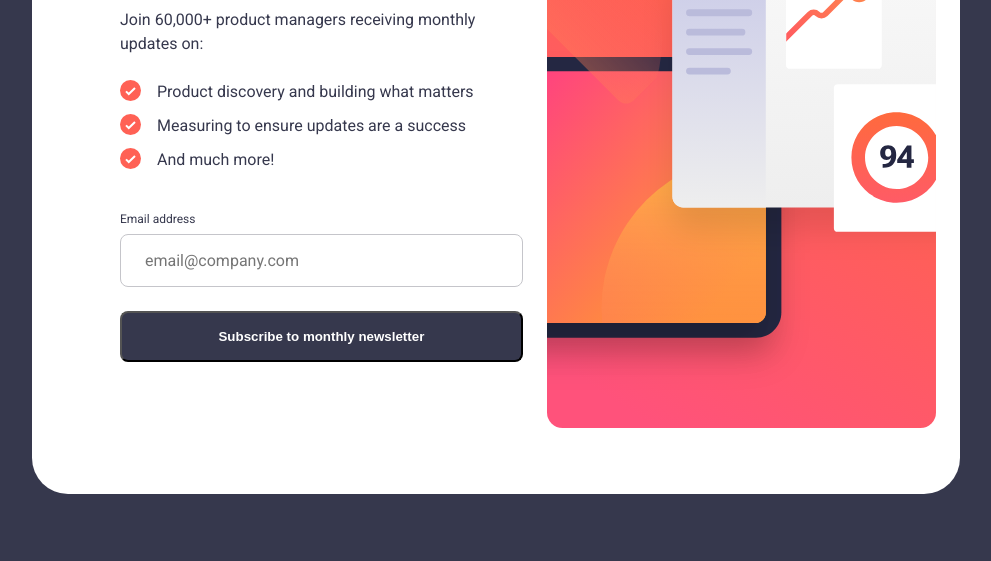
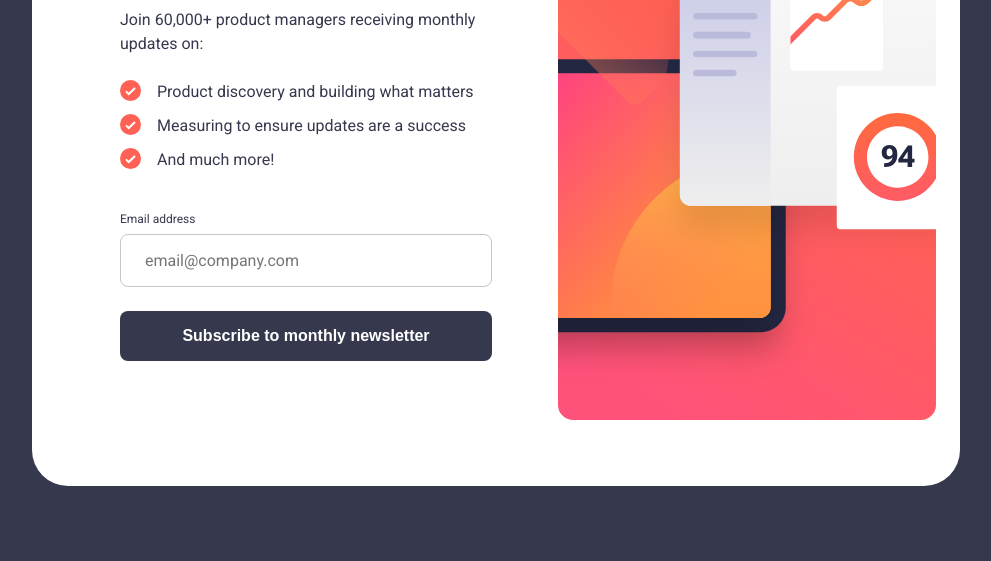
Before and after one commit to EdwardShanahan9/newsletter_sign_up_form, a plain HTML site: page index.html in a window 1280 px wide. Shown: the part 239-800 px from the top of the page, without its empty margins (144-1135 px from the left). Drawn offline with Linux system fonts and the light colour scheme.

Commit message:
Style form button

```diff
--- a/assets/css/style.css
+++ b/assets/css/style.css
@@ -115,11 +115,19 @@ h2 {
 .button {
   color: var(--color-white);
   background-color: var(--color-dark-navy);
+  font-size: 1.6rem;
   font-weight: bold;
   border-radius: 8px;
+  border: none;
   padding: 1.6rem;
   width: 100%;
   cursor: pointer;
+}
+
+.button:hover {
+  background: linear-gradient(#ff6a3a, #ff527b);
+  box-shadow: 0px 5px 26px rgba(255, 96, 85, 0.5);
+  border: none;
 }
 
 @media (min-width: 1000px) {
@@ -146,6 +154,10 @@ h2 {
   }
 
   .signup__text {
-    flex-basis: 55%;
+    flex-basis: 50%;
+  }
+
+  .signup__img {
+    flex-basis: 45%;
   }
 }
```
